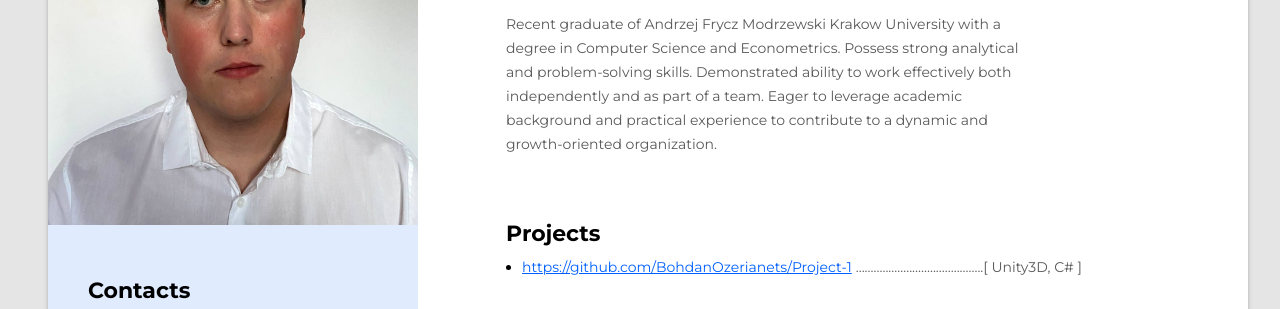
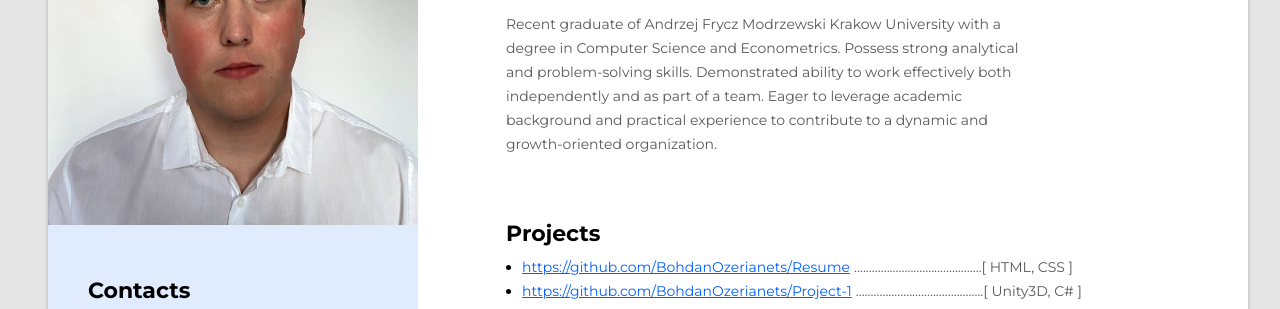
Before and after one commit to BohdanOzerianets/Resume, a plain HTML site: page index.html in a window 1280 px wide. Shown: the part 221-530 px from the top of the page. Drawn offline with Linux system fonts and the light colour scheme.

Commit message:
Update index.html

```diff
--- a/index.html
+++ b/index.html
@@ -40,6 +40,16 @@
           <h3 class="main-content-title">Projects</h3>
 
           <ul class="project-list">
+            <li class="project-item">
+              <a
+                href="https://github.com/BohdanOzerianets/Resume"
+                class="project-item-link"
+                >https://github.com/BohdanOzerianets/Resume</a
+              >
+              <span class="project-item-descr">
+                ...........................................[ HTML, CSS ]
+              </span>
+            </li>
             <li class="project-item">
               <a
                 href="https://github.com/BohdanOzerianets/Project-1"
```
